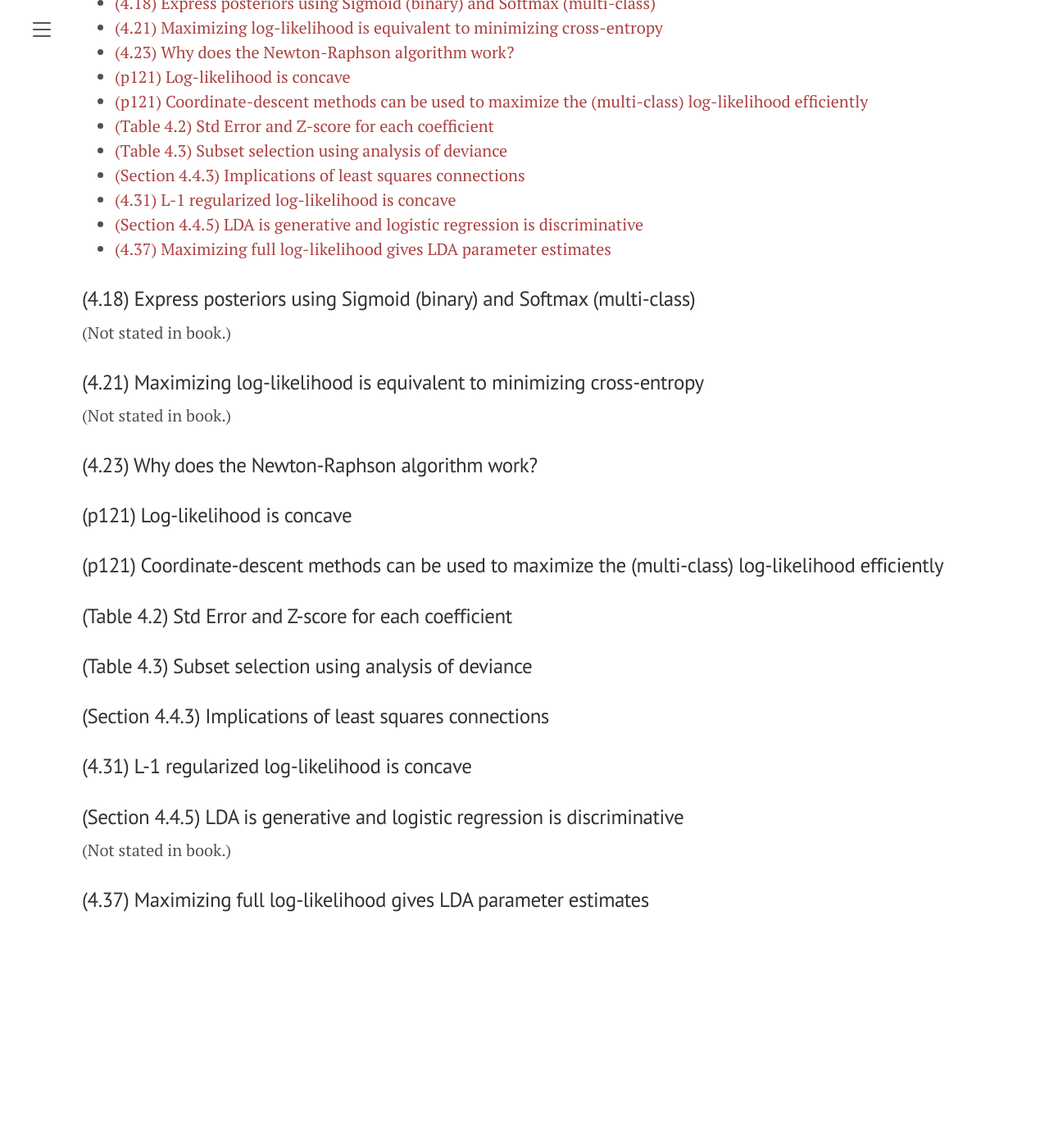
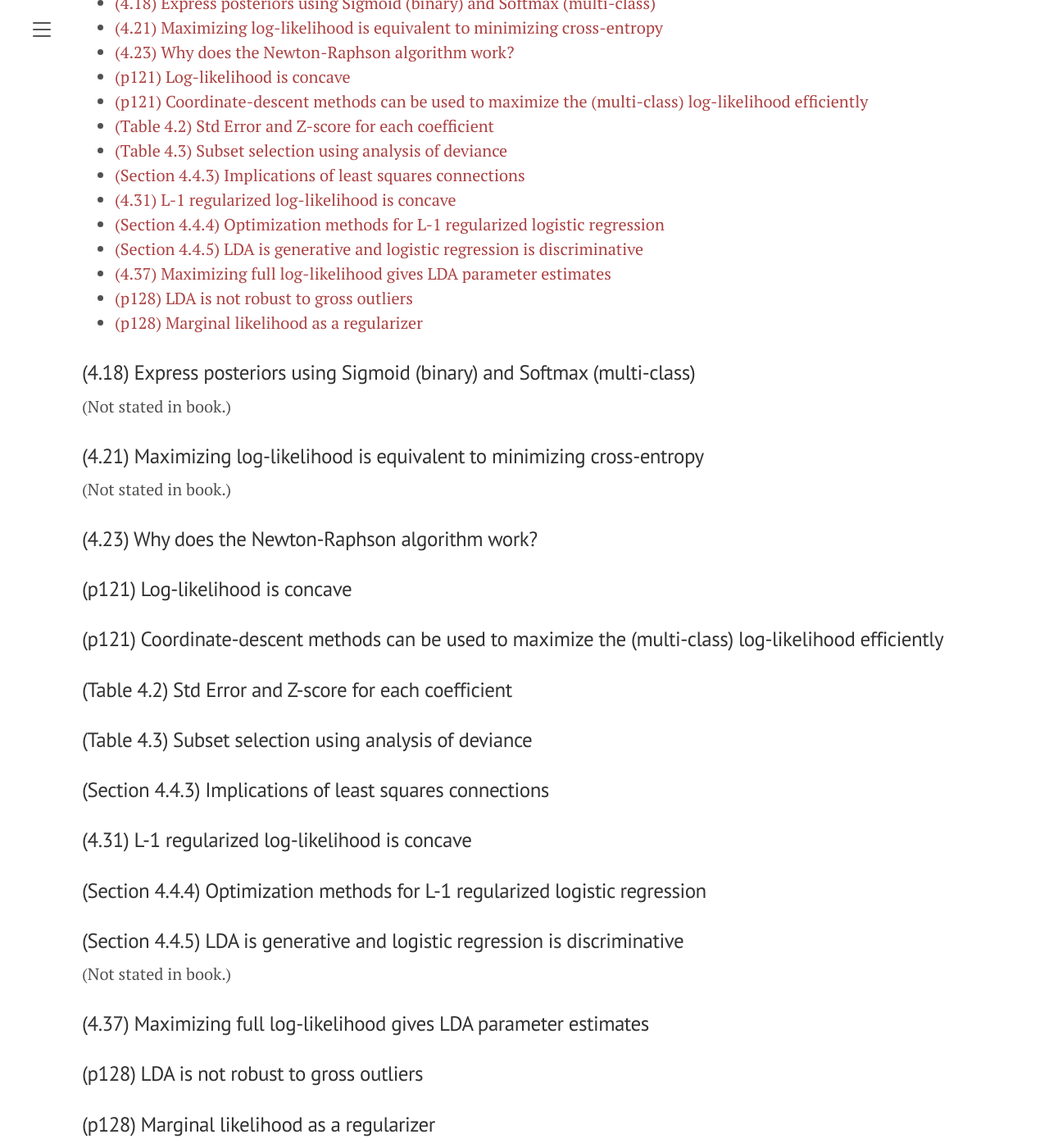
Before and after one commit to briansmlee/briansmlee.github.io, a Jekyll site: the page built from docs/_esl_posts/04_04_Derivations.md, in a window 1280 px wide and 1400 px high, scrolled down 203 px. Shown: the whole window at 82% size. Built offline with Jekyll 4.4.1, drawn with Linux system fonts in a browser that asks for light colours; before the commit the page ends 1396 px from its top, so only the background shows below that.

Commit message:
ESL 4.40 Derivation

```diff
--- a/docs/_esl_posts/04_04_Derivations.md
+++ b/docs/_esl_posts/04_04_Derivations.md
@@ -33,8 +33,14 @@ usemathjax: true
 
 ### (4.31) L-1 regularized log-likelihood is concave
 
+### (Section 4.4.4) Optimization methods for L-1 regularized logistic regression
+
 ### (Section 4.4.5) LDA is generative and logistic regression is discriminative
 
 (Not stated in book.)
 
 ### (4.37) Maximizing full log-likelihood gives LDA parameter estimates
+
+### (p128) LDA is not robust to gross outliers
+
+### (p128) Marginal likelihood as a regularizer
```
Also changed, not shown: docs/_esl_posts/04_05_Derivations.md (added, +16 -0 lines).
